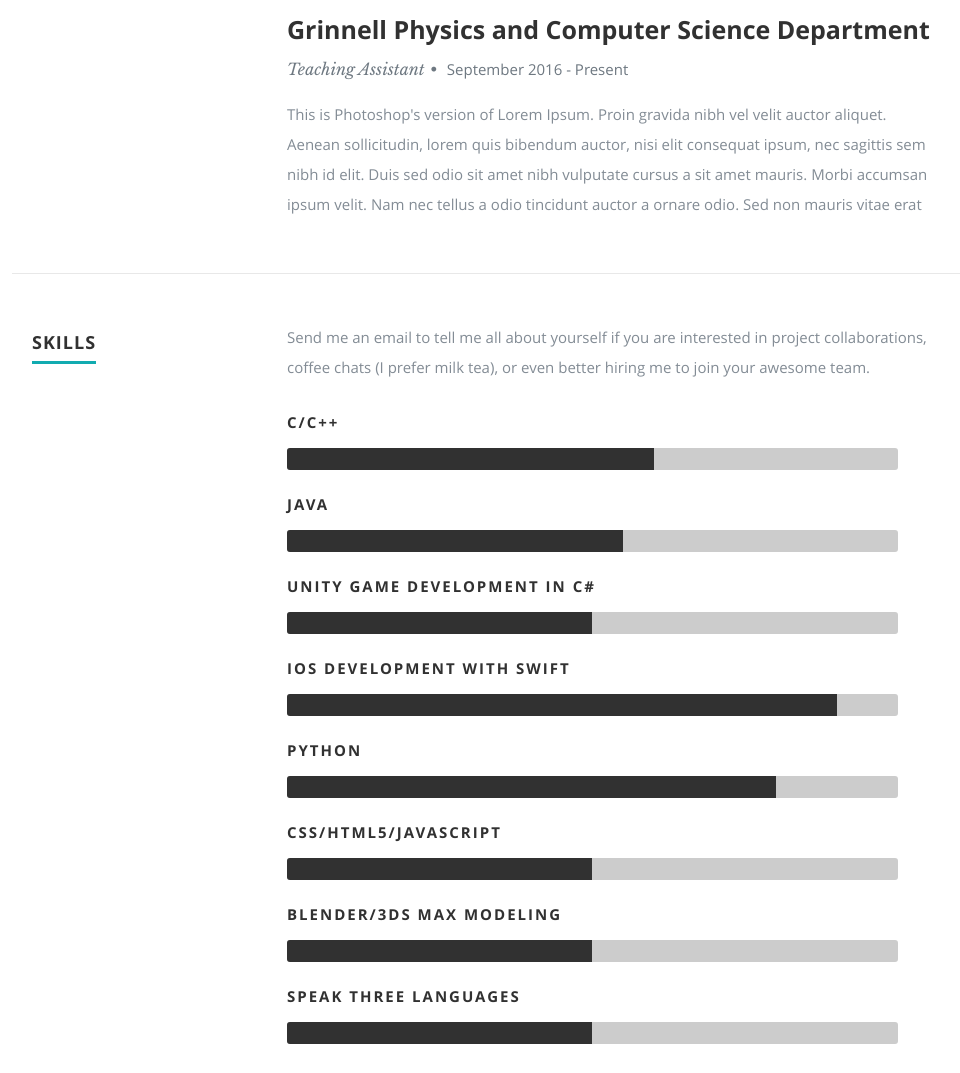
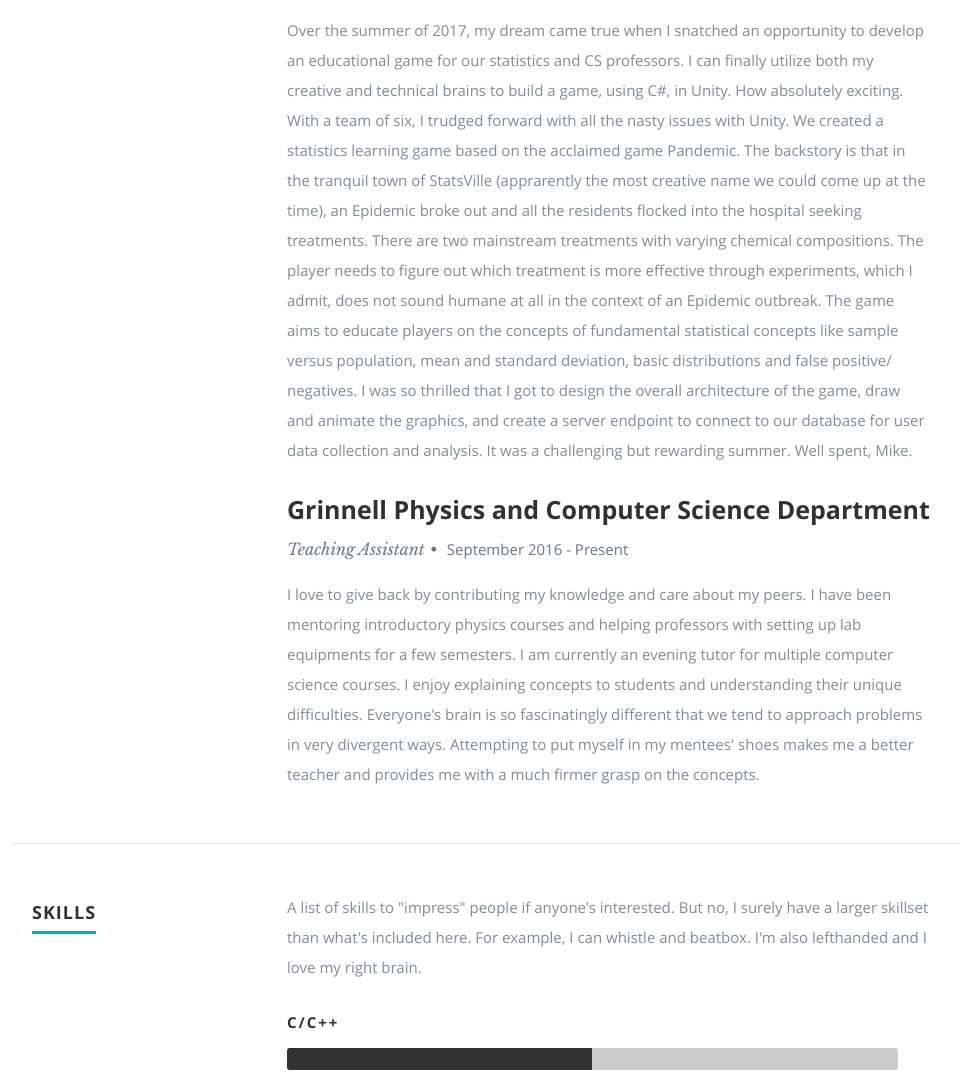
Before and after one commit to Mizkoeu/Mizkoeu.github.io, a plain HTML site: page index.html in a window 1280 px wide. Shown: the part 3144-4217 px from the top of the page, without its empty margins (118-1078 px from the left). Drawn offline with nearby package versions, Linux system fonts and the light colour scheme.

Commit message:
update index page info

```diff
--- a/css/layout.css
+++ b/css/layout.css
@@ -347,28 +347,28 @@ ul#nav li.current a { color: #F06000; }
   	-moz-animation: photoshop 2s ease;
   	-webkit-animation: photoshop 2s ease;
 }
-.illustrator {
-  	width: 55%;
+.very-high {
+  	width: 95%;
   	-moz-animation: illustrator 2s ease;
   	-webkit-animation: illustrator 2s ease;
 }
-.wordpress {
-  	width: 50%;
+.med-little-high {
+  	width: 65%;
   	-moz-animation: wordpress 2s ease;
   	-webkit-animation: wordpress 2s ease;
 }
-.css {
-  	width: 90%;
+.medium {
+  	width: 50%;
   	-moz-animation: css 2s ease;
   	-webkit-animation: css 2s ease;
 }
-.html5 {
+.med-high {
   	width: 80%;
   	-moz-animation: html5 2s ease;
   	-webkit-animation: html5 2s ease;
 }
-.jquery {
-  	width: 50%;
+.high {
+  	width: 90%;
   	-moz-animation: jquery 2s ease;
   	-webkit-animation: jquery 2s ease;
 }
--- a/index.html
+++ b/index.html
@@ -239,10 +239,12 @@
                   <p class="info">Front-end Engineer<span>&bull;</span> <em class="date">September 2016 - Present</em></p>
 
                   <p>
-                  This is Photoshop's version  of Lorem Ipsum. Proin gravida nibh vel velit auctor aliquet.
-                  Aenean sollicitudin, lorem quis bibendum auctor, nisi elit consequat ipsum, nec sagittis sem
-                  nibh id elit. Duis sed odio sit amet nibh vulputate cursus a sit amet mauris. Morbi accumsan
-                  ipsum velit. Nam nec tellus a odio tincidunt auctor a ornare odio. Sed non  mauris vitae erat
+                  I work at Grinnell AppDev, our college's one and only organization geared towards crafting user-friendly and intuitive apps
+                  to help students on campus with a variety of mundane tasks. We published apps for checking daily dining hall menus accompanied
+                  with calorie level calculations; we also published apps for campus activites including game nights and speaker series; we even
+                  have a campus directory app in store for those who'd like to "stalk" peers and professors. Currently, I'm the Front-end Engineer
+                  developping our latest Publications app, which is basically a Newsstand app for all of our student periodicals and magazines. I
+                  work closely with my team and the backend engineers to architect a smooth experience for our demanding users from college.
                   </p>
 
                </div>
@@ -256,10 +258,16 @@
                   <p class="info">Unity Game Developer<span>&bull;</span> <em class="date">May 2017 - August 2017</em></p>
 
                   <p>
-                  This is Photoshop's version  of Lorem Ipsum. Proin gravida nibh vel velit auctor aliquet.
-                  Aenean sollicitudin, lorem quis bibendum auctor, nisi elit consequat ipsum, nec sagittis sem
-                  nibh id elit. Duis sed odio sit amet nibh vulputate cursus a sit amet mauris. Morbi accumsan
-                  ipsum velit. Nam nec tellus a odio tincidunt auctor a ornare odio. Sed non  mauris vitae erat
+                  Over the summer of 2017, my dream came true when I snatched an opportunity to develop an educational game for our statistics and
+                  CS professors. I can finally utilize both my creative and technical brains to build a game, using C#, in Unity. How absolutely
+                  exciting. With a team of six, I trudged forward with all the nasty issues with Unity. We created a statistics learning game based
+                  on the acclaimed game Pandemic. The backstory is that in the tranquil town of StatsVille (apprarently the most creative name we could
+                  come up at the time), an Epidemic broke out and all the residents flocked into the hospital seeking treatments. There are two mainstream
+                  treatments with varying chemical compositions. The player needs to figure out which treatment is more effective through experiments,
+                  which I admit, does not sound humane at all in the context of an Epidemic outbreak. The game aims to educate players on the concepts
+                  of fundamental statistical concepts like sample versus population, mean and standard deviation, basic distributions and false positive/
+                  negatives. I was so thrilled that I got to design the overall architecture of the game, draw and animate the graphics, and create a server
+                  endpoint to connect to our database for user data collection and analysis. It was a challenging but rewarding summer. Well spent, Mike.
                   </p>
 
                </div>
@@ -273,10 +281,12 @@
                   <p class="info">Teaching Assistant<span>&bull;</span> <em class="date">September 2016 - Present</em></p>
 
                   <p>
-                  This is Photoshop's version  of Lorem Ipsum. Proin gravida nibh vel velit auctor aliquet.
-                  Aenean sollicitudin, lorem quis bibendum auctor, nisi elit consequat ipsum, nec sagittis sem
-                  nibh id elit. Duis sed odio sit amet nibh vulputate cursus a sit amet mauris. Morbi accumsan
-                  ipsum velit. Nam nec tellus a odio tincidunt auctor a ornare odio. Sed non  mauris vitae erat
+                  I love to give back by contributing my knowledge and care about my peers. I have been mentoring introductory
+                  physics courses and helping professors with setting up lab equipments for a few semesters. I am currently
+                  an evening tutor for multiple computer science courses. I enjoy explaining concepts to students and understanding
+                  their unique difficulties. Everyone's brain is so fascinatingly different that we tend to approach problems in
+                  very divergent ways. Attempting to put myself in my mentees' shoes makes me a better teacher and provides me
+                  with a much firmer grasp on the concepts.
                   </p>
 
                </div>
@@ -298,22 +308,23 @@
 
          <div class="nine columns main-col">
 
-            <p>Send me an email to tell me all about yourself if you are interested in project
-              collaborations, coffee chats (I prefer milk tea), or even better hiring me to
-              join your awesome team.
+            <p>A list of skills to "impress" people if anyone's interested. But no, I surely have a larger skillset
+              than what's included here. For example, I can whistle and beatbox. I'm also lefthanded and I love my
+              right brain.
             </p>
 
 				<div class="bars">
 
-				   <ul class="skills">
-					  <li><span class="bar-expand photoshop"></span><em>C/C++</em></li>
-            <li><span class="bar-expand illustrator"></span><em>Java</em></li>
-						<li><span class="bar-expand wordpress"></span><em>Unity Game Development in C#</em></li>
-						<li><span class="bar-expand css"></span><em>iOS development with Swift</em></li>
-						<li><span class="bar-expand html5"></span><em>Python</em></li>
-            <li><span class="bar-expand jquery"></span><em>CSS/HTML5/JavaScript</em></li>
-            <li><span class="bar-expand jquery"></span><em>Blender/3Ds max modeling</em></li>
-            <li><span class="bar-expand jquery"></span><em>Speak three languages</em></li>
+          <ul class="skills">
+            <li><span class="bar-expand medium"></span><em>C/C++</em></li>
+            <li><span class="bar-expand high"></span><em>Java</em></li>
+            <li><span class="bar-expand med-little-high"></span><em>Unity Game Development in C#</em></li>
+            <li><span class="bar-expand med-high"></span><em>iOS development with Swift</em></li>
+            <li><span class="bar-expand high"></span><em>Python</em></li>
+            <li><span class="bar-expand med-little-high"></span><em>CSS/HTML5</em></li>
+            <li><span class="bar-expand med-high"></span><em>JavaScript(React.js, Node.js)</em></li>
+            <li><span class="bar-expand medium"></span><em>Blender/3Ds Max modeling</em></li>
+            <li><span class="bar-expand med-high"></span><em>Polyglot: Mandarin, English, French, Korean, Hungarian</em></li>
 					</ul>
 
 				</div><!-- end skill-bars -->
```
Also changed, not shown: 2 other files.
